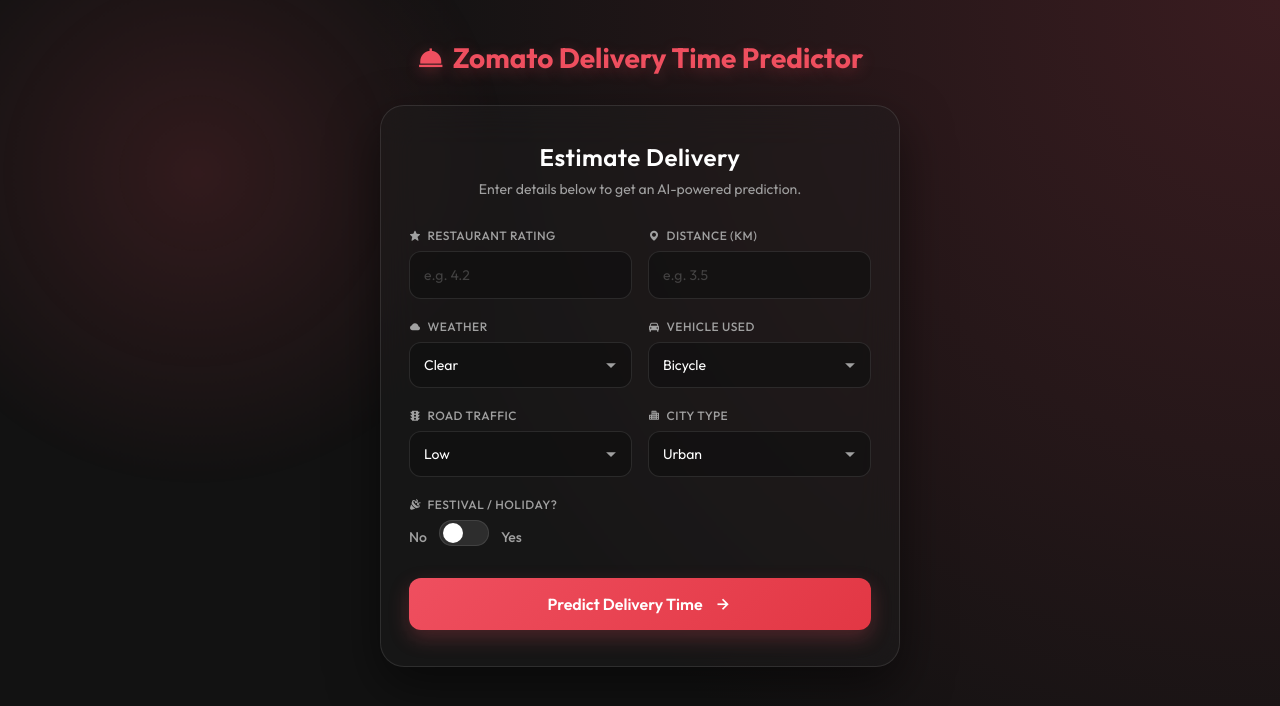
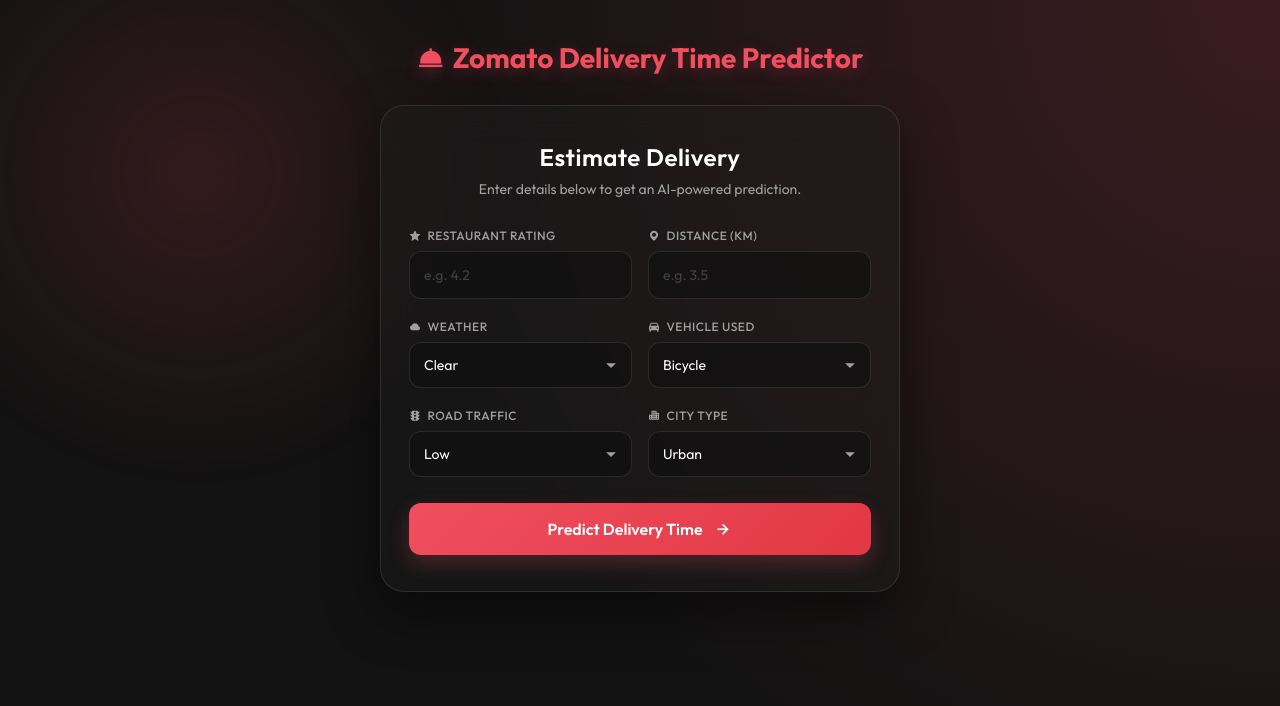
Before and after one commit to CordellDsouza/Delivery-Time-Predictor, a Flask app: page / in a window 1280 px wide. Shown: the top 706 px of the page. Run offline with Flask 3, Linux system fonts and the light colour scheme.

Commit message:
Add files via upload

```diff
--- a/app.py
+++ b/app.py
@@ -134,14 +134,12 @@
         vehicle    = request.form.get("vehicle", "motorcycle")
         traffic    = request.form.get("traffic", "medium")
         city       = request.form.get("city", "urban")
-        is_festival = request.form.get("festival") == "yes"
 
         # ── Factor lookup (default to 0 if unknown) ─────────────────────────
         weather_add  = WEATHER_FACTORS.get(weather, 0)
         vehicle_add  = VEHICLE_FACTORS.get(vehicle, 0)
         traffic_add  = TRAFFIC_FACTORS.get(traffic, 0)
         city_add     = CITY_FACTORS.get(city, 0)
-        festival_add = FESTIVAL_FACTOR if is_festival else 0
 
         DISTANCE_FACTOR = 5
         RATING_FACTOR   = 2
@@ -155,30 +153,28 @@
             + vehicle_add
             + traffic_add
             + city_add
-            + festival_add
         )
         predicted_time = max(predicted_time, 5)   # at least 5 minutes
 
-        # Normal-day time (same inputs but no festival penalty)
-        normal_time  = predicted_time - festival_add
-        festival_time = normal_time + FESTIVAL_FACTOR
+        # Both times for chart comparison
+        normal_time   = predicted_time
+        festival_time  = normal_time + FESTIVAL_FACTOR
 
         # ── Format output ───────────────────────────────────────────────────
         def fmt_time(mins):
             mins = int(round(max(mins, 0)))
             if mins >= 60:
-                return f"{mins // 60} hr {mins % 60} mins"
+                return f"{mins // 60}hr + {mins % 60} mins"
             return f"{mins} mins"
 
         time_str = fmt_time(predicted_time)
-        label_prefix = "🎉 Festival Day" if is_festival else "📅 Normal Day"
 
         # ── Chart ───────────────────────────────────────────────────────────
         chart_data = generate_chart(normal_time, festival_time)
 
         return render_template(
             "index.html",
-            prediction_text=f"{label_prefix} — Estimated Delivery: {time_str}",
+            prediction_text=f"Estimated Delivery: {time_str}",
             chart_data=chart_data,
             chart_normal=f"{normal_time:.0f}",
             chart_festival=f"{festival_time:.0f}",
@@ -193,7 +189,6 @@
             sel_city=city,
             sel_rating=rating,
             sel_distance=distance,
-            sel_festival="yes" if is_festival else "no",
         )
 
     except Exception:
--- a/templates/index.html
+++ b/templates/index.html
@@ -103,20 +103,6 @@
                     </div>
                 </div>
 
-                <!-- Row 4: Festival Toggle -->
-                <div class="input-group festival-group">
-                    <label for="festival-toggle"><i class='bx bxs-party'></i> Festival / Holiday?</label>
-                    <div class="toggle-wrapper">
-                        <span class="toggle-label">No</span>
-                        <label class="switch">
-                            <input type="checkbox" id="festival-toggle" name="festival" value="yes"
-                                {% if sel_festival is defined and sel_festival == 'yes' %}checked{% endif %}>
-                            <span class="slider"></span>
-                        </label>
-                        <span class="toggle-label">Yes</span>
-                    </div>
-                </div>
-
                 <button type="submit" class="submit-btn" id="submit-btn">
                     <span class="btn-text">Predict Delivery Time</span>
                     <i class='bx bx-right-arrow-alt icon-arrow'></i>
```
